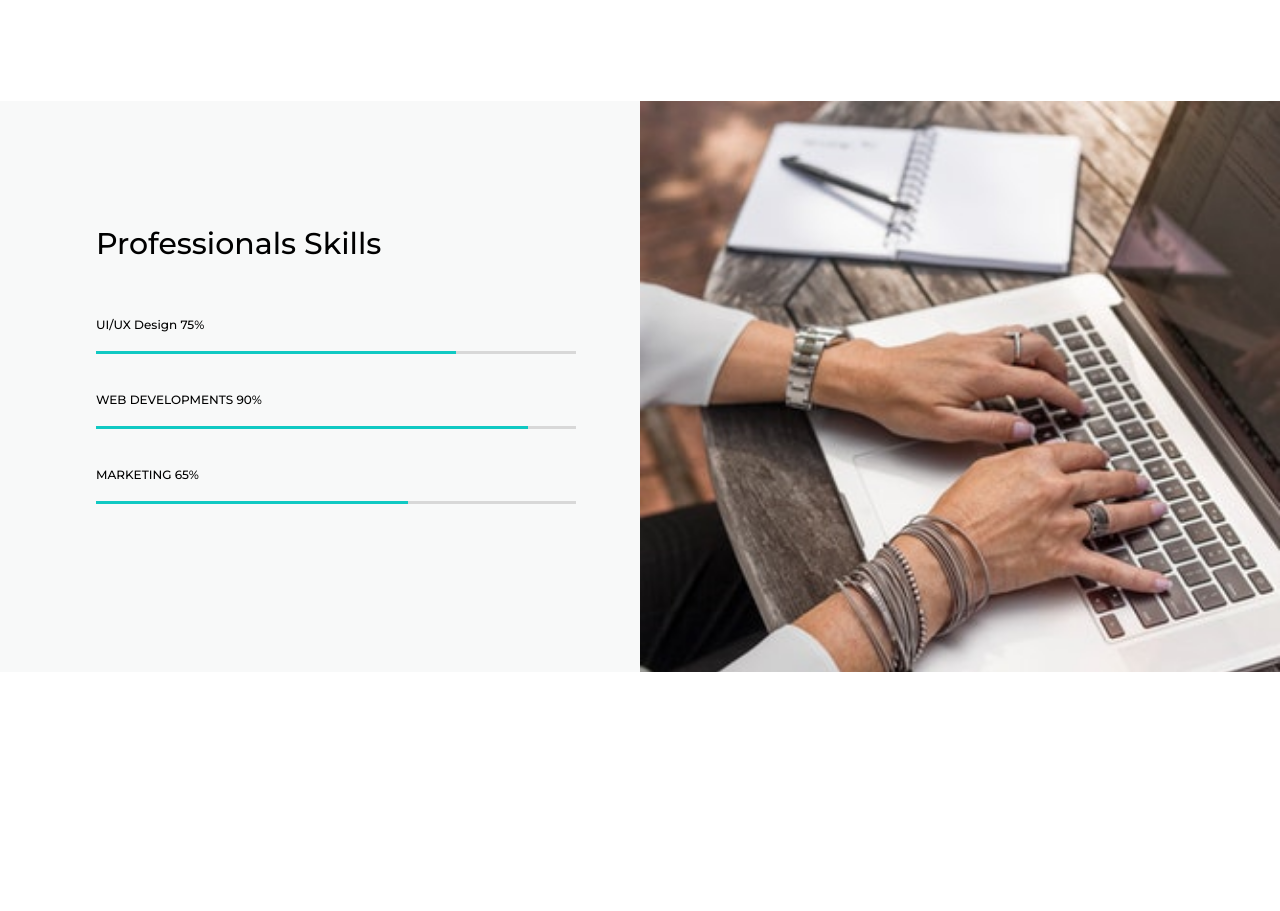
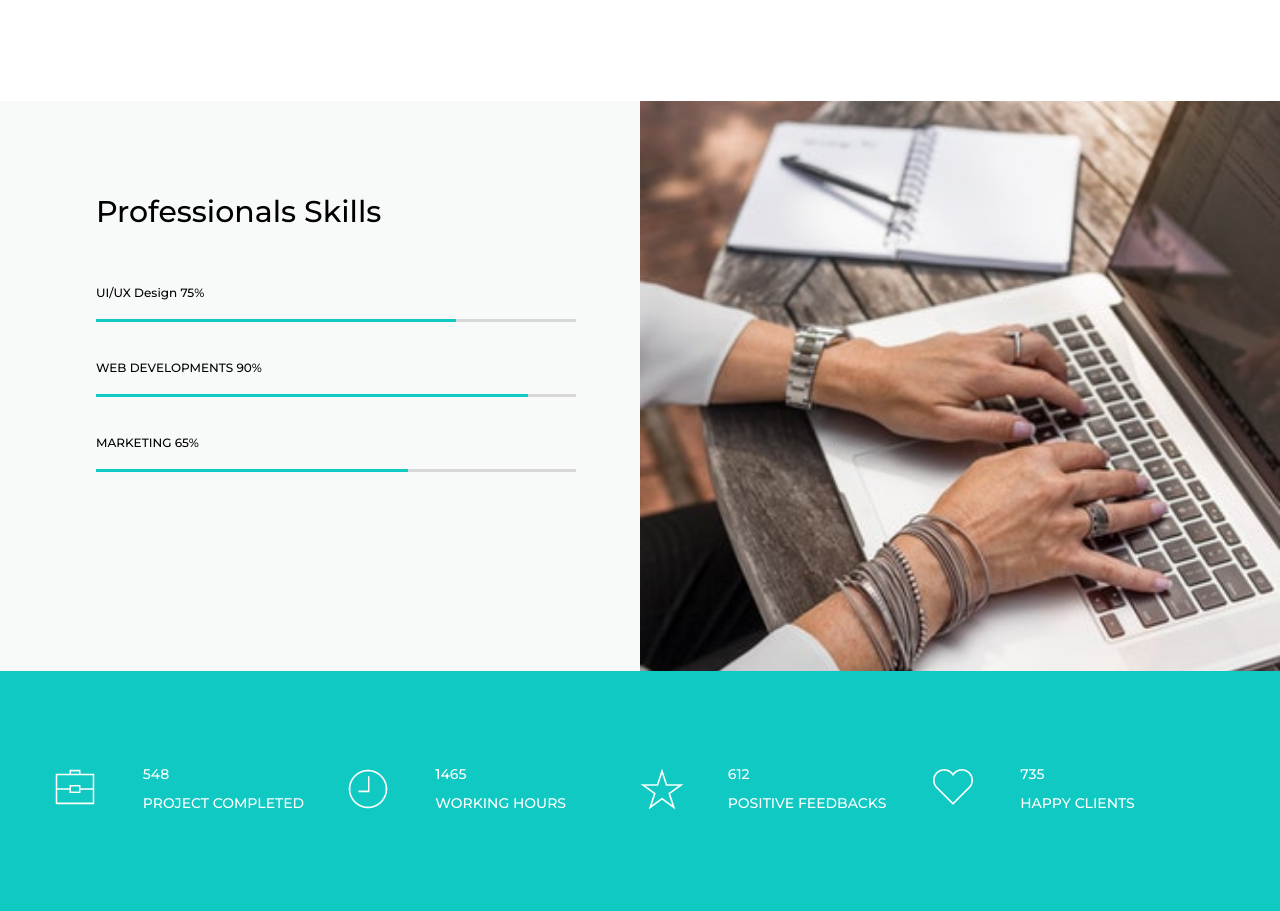
Before and after one commit to louierosero/100_Website, a plain HTML site: page 1_Piroll/index.html in a window 1280 px wide. Shown: the part 1119-2030 px from the top of the page. Before the commit the page ends 1791 px from the top, so only its background shows below. Drawn offline with Linux system fonts and the light colour scheme.

Commit message:
1_Piroll: Achievements Page [Created]

```diff
--- a/1_Piroll/css/style.css
+++ b/1_Piroll/css/style.css
@@ -130,7 +130,7 @@ header ul li a:active {
 
 #professionals-skills .block:first-of-type {
   background: #f8f9f9;
-  padding: 20% 10% 20% 15%;
+  padding: 15% 10% 10% 15%;
 }
 
 #professionals-skills .block:last-of-type {
@@ -187,3 +187,37 @@ header ul li a:active {
   -webkit-background-size: cover;
   background-size: cover;
 }
+
+/* Achievement */
+#achievement {
+  background: #10c9c3;
+}
+
+#achievement .container {
+  display: grid;
+  grid-template-columns: 1fr 1fr 1fr 1fr;
+  height: 240px;
+}
+
+#achievement .container .block {
+  position: relative;
+}
+
+#achievement .container .block img {
+  position: absolute;
+  top: 41%;
+}
+
+#achievement .container .block p {
+  font-family: 'Montserrat', sans-serif;
+  font-size: 14px;
+  color: #ffffff;
+  position: absolute;
+  top: 40%;
+  left: 30%;
+}
+
+#achievement .container .block p span.numbers {
+  margin-bottom: 15px;
+  display: inline-block;
+}
--- a/1_Piroll/index.html
+++ b/1_Piroll/index.html
@@ -58,5 +58,37 @@
     </div><!-- /.block -->
     <div class="block"></div><!-- /.block -->
   </section><!-- /.professionals-skills-->
+  <section id="achievement">
+    <div class="container">
+      <div class="block">
+        <img src="../img/project-completed.png" alt="">
+        <p>
+          <span class="numbers">548</span><br>
+          PROJECT COMPLETED
+        </p>
+      </div><!-- /.block -->
+      <div class="block">
+        <img src="../img/working-hour.png" alt="">
+        <p>
+          <span class="numbers">146</span>5<br>
+          WORKING HOURS
+        </p>
+      </div><!-- /.block -->
+      <div class="block">
+        <img src="../img/positive-feedback.png" alt="">
+        <p>
+          <span class="numbers">612</span><br>
+          POSITIVE FEEDBACKS
+        </p>
+      </div><!-- /.block -->
+      <div class="block">
+        <img src="../img/happy-clients.png" alt="">
+        <p>
+          <span class="numbers">735</span><br>
+          HAPPY CLIENTS
+        </p>
+      </div><!-- /.block -->
+    </div><!-- /.container -->
+  </section><!-- /#achievement -->
 </body>
 </html>
```
Also changed, not shown: 1_Piroll/img/happy-clients.png (added), 1_Piroll/img/positive-feedback.png (added), 1_Piroll/img/project-completed.png (added), 1_Piroll/img/working-hour.png (added).
